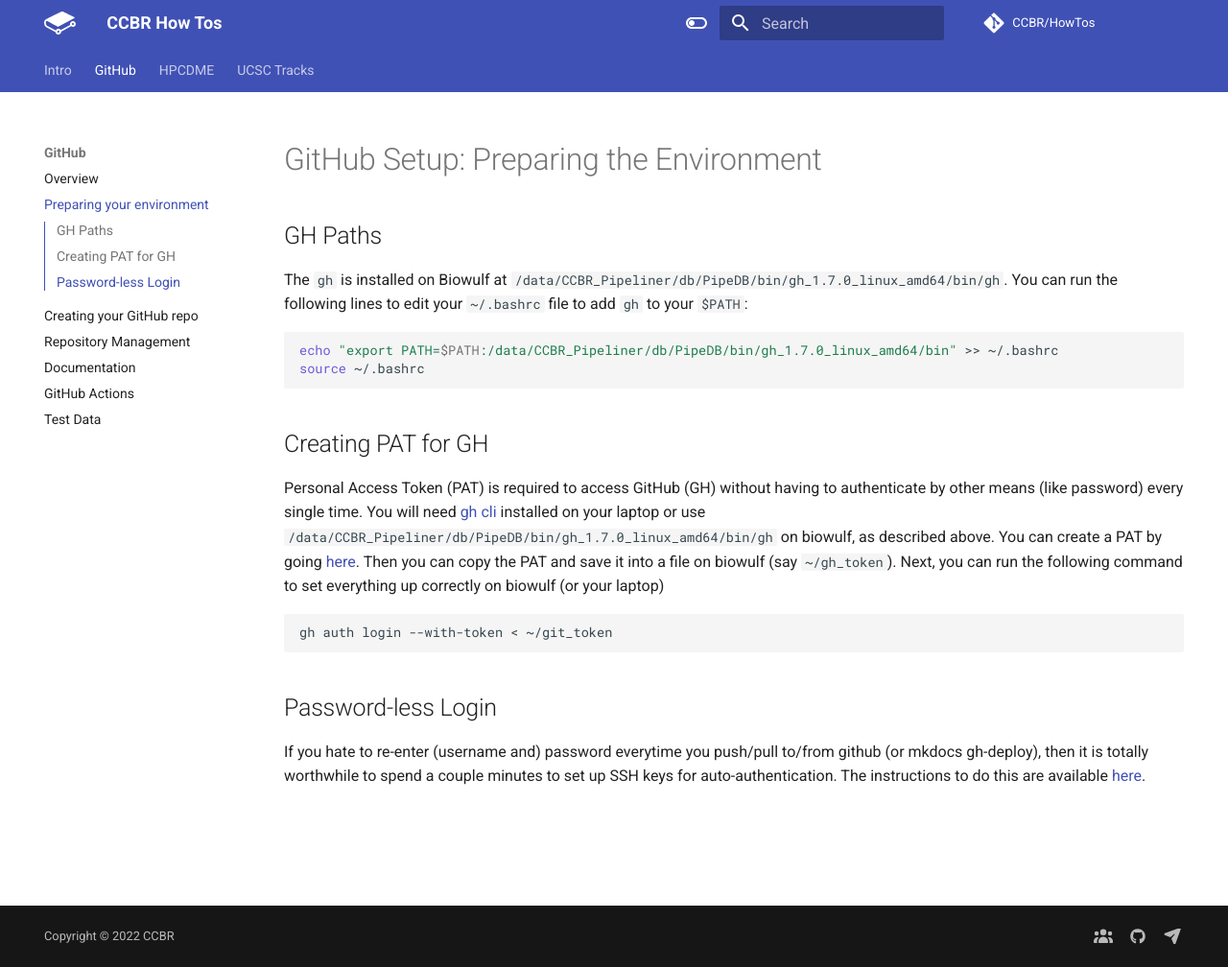
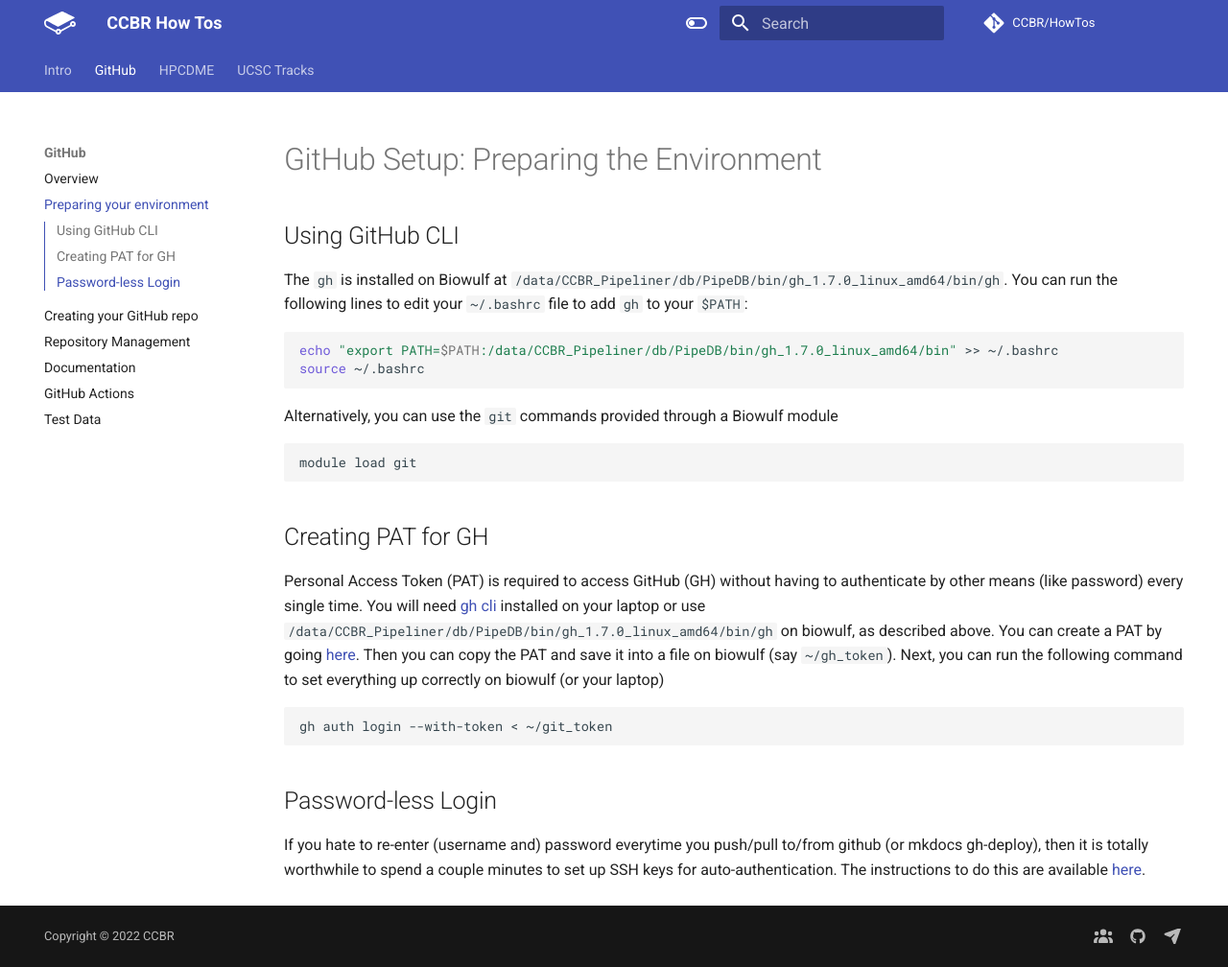
Before and after one commit to escauley/HowTos, an MkDocs documentation site: the page built from docs/GitHub/setup_env.md, in a window 1280 px wide and 1008 px high. Shown: the whole window at 96% size. Built offline with MkDocs 1.6.1 and Material for MkDocs 9.7.7, drawn with Linux system fonts in a browser that asks for light colours; comment, search, counter and statistics services are not loaded; the version menu is left out.

Commit message:
add module load for biowulf

````diff
--- a/docs/GitHub/setup_env.md
+++ b/docs/GitHub/setup_env.md
@@ -1,10 +1,15 @@
 # GitHub Setup: Preparing the Environment
 
-## GH Paths
+## Using GitHub CLI
 The `gh` is installed on Biowulf at `/data/CCBR_Pipeliner/db/PipeDB/bin/gh_1.7.0_linux_amd64/bin/gh`. You can run the following lines to edit your `~/.bashrc` file to add `gh` to your `$PATH`:
 ```bash
 echo "export PATH=$PATH:/data/CCBR_Pipeliner/db/PipeDB/bin/gh_1.7.0_linux_amd64/bin" >> ~/.bashrc
 source ~/.bashrc
+```
+
+Alternatively, you can use the `git` commands provided through a Biowulf module
+```bash
+module load git
 ```
 
 ## Creating PAT for GH
````
